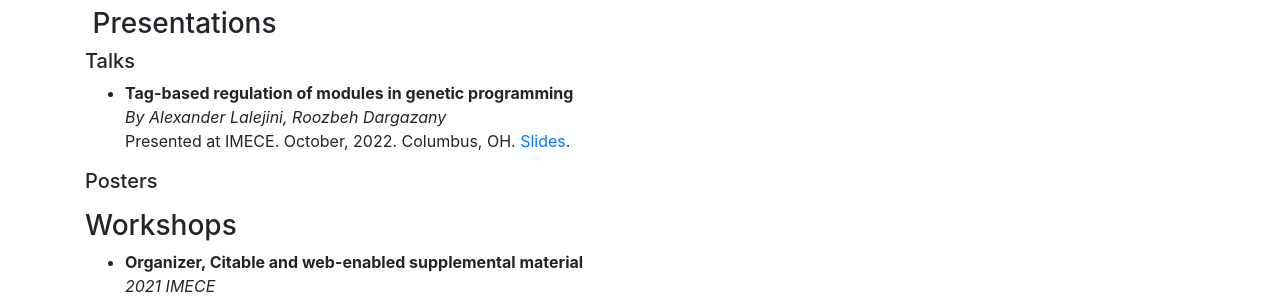
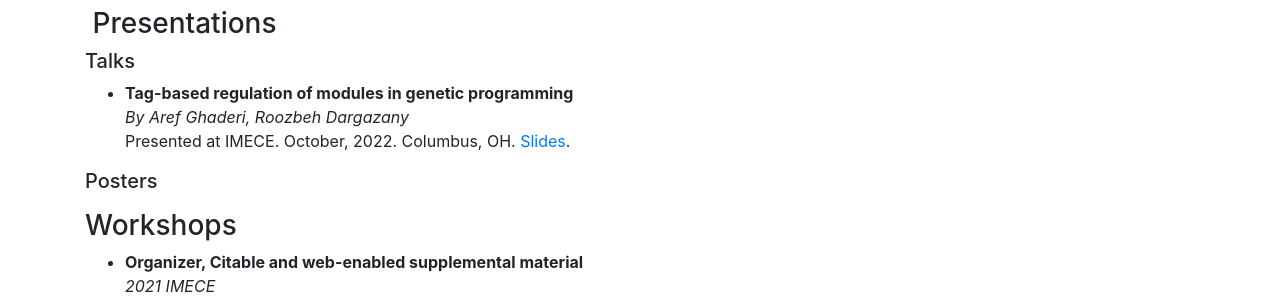
Before and after one commit to A-Ghaderi/Webpage, a Jekyll site: the page built from _pages/cv.md, in a window 1280 px wide. Shown: the part 644-944 px from the top of the page. Built offline with Jekyll 4.4.1, drawn with Linux system fonts in a browser that asks for light colours; nearby versions of some CDN libraries.

Commit message:
Update cv_presentations.yml

```diff
--- a/_data/cv_presentations.yml
+++ b/_data/cv_presentations.yml
@@ -2,7 +2,7 @@
 
 - type: talk
   title: Tag-based regulation of modules in genetic programming
-  authors: Alexander Lalejini, Roozbeh Dargazany
+  authors: Aref Ghaderi, Roozbeh Dargazany
   venue: IMECE
   year: 2022
   date: October, 2022
```
